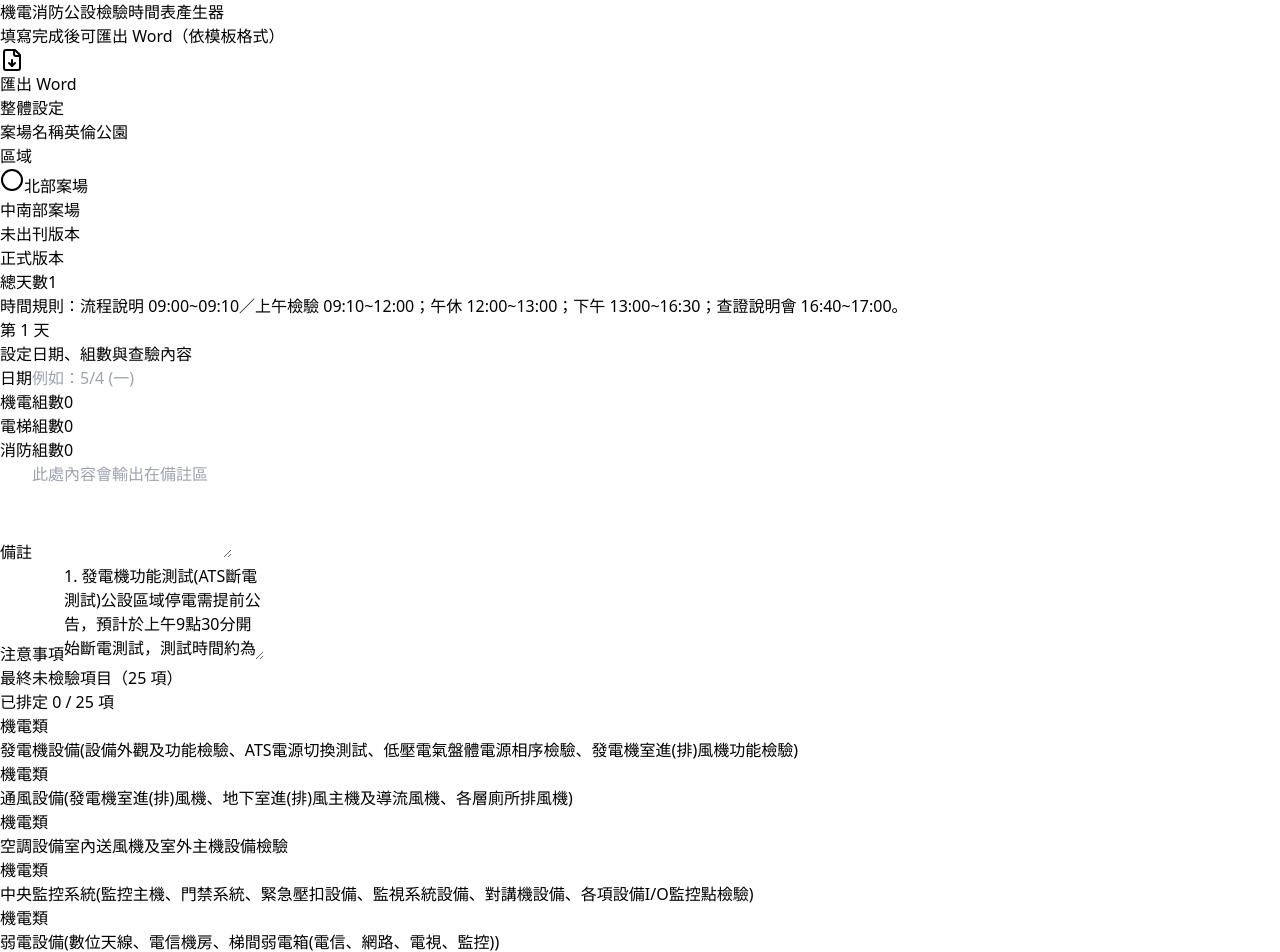
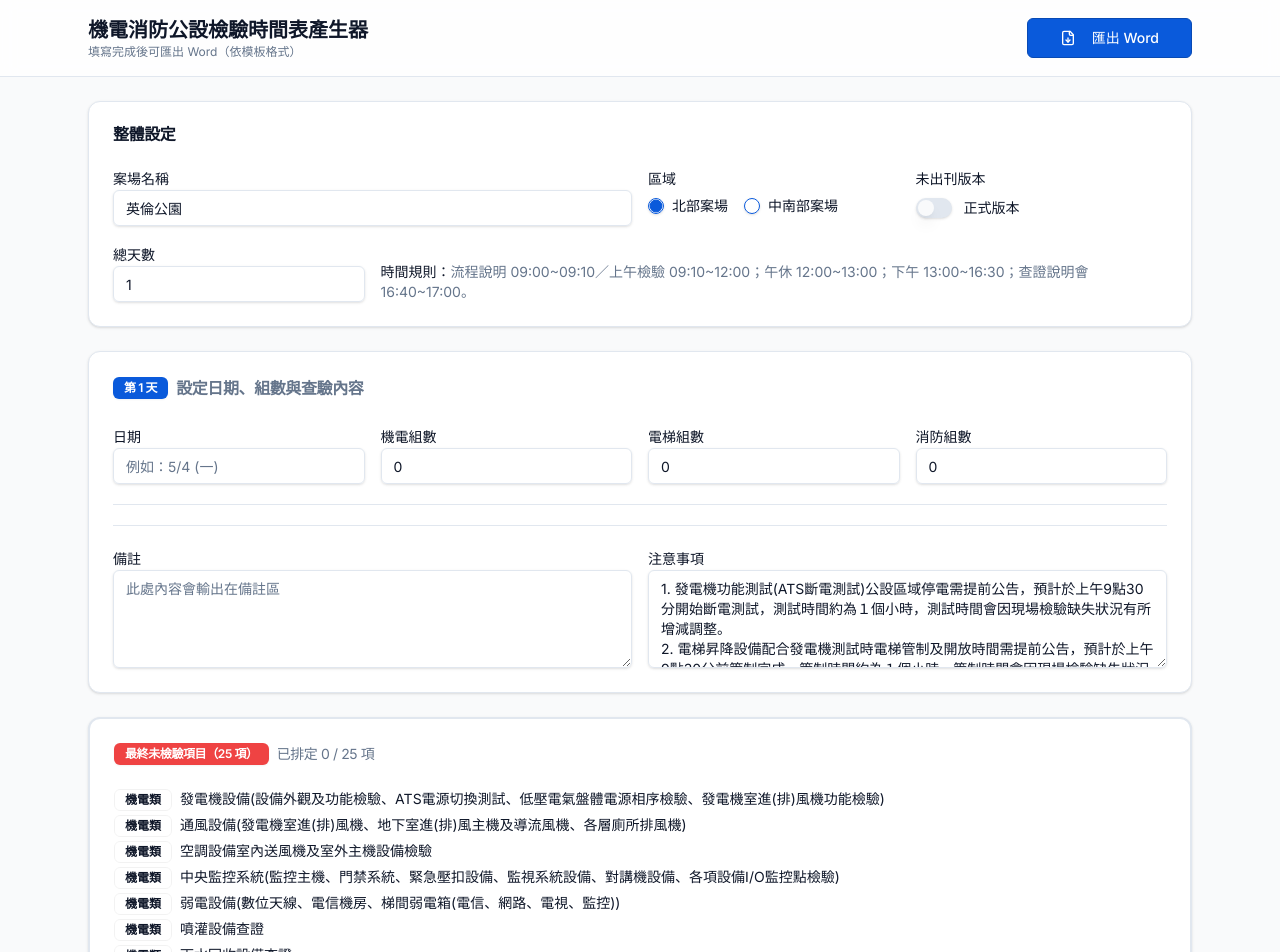
Before and after one commit to jerry99414-cloud/99, a React (Vite) app in the folder artifacts/inspection-schedule/: page / in a window 1280 px wide. Shown: the top 952 px of the page. Built offline with nearby package versions, Linux system fonts and the light colour scheme.

Commit message:
restore tailwind v4 ui

```diff
--- a/artifacts/inspection-schedule/src/index.css
+++ b/artifacts/inspection-schedule/src/index.css
@@ -1,3 +1,269 @@
-@tailwind base;
-@tailwind components;
-@tailwind utilities;
+@import "tailwindcss";
+@import "tw-animate-css";
+@plugin "@tailwindcss/typography";
+
+@custom-variant dark (&:is(.dark *));
+
+@theme inline {
+  --color-background: hsl(var(--background));
+  --color-foreground: hsl(var(--foreground));
+  --color-border: hsl(var(--border));
+  --color-input: hsl(var(--input));
+  --color-ring: hsl(var(--ring));
+
+  --color-card: hsl(var(--card));
+  --color-card-foreground: hsl(var(--card-foreground));
+  --color-card-border: hsl(var(--card-border));
+
+  --color-popover: hsl(var(--popover));
+  --color-popover-foreground: hsl(var(--popover-foreground));
+  --color-popover-border: hsl(var(--popover-border));
+
+  --color-primary: hsl(var(--primary));
+  --color-primary-foreground: hsl(var(--primary-foreground));
+  --color-primary-border: var(--primary-border);
+
+  --color-secondary: hsl(var(--secondary));
+  --color-secondary-foreground: hsl(var(--secondary-foreground));
+  --color-secondary-border: var(--secondary-border);
+
+  --color-muted: hsl(var(--muted));
+  --color-muted-foreground: hsl(var(--muted-foreground));
+  --color-muted-border: var(--muted-border);
+
+  --color-accent: hsl(var(--accent));
+  --color-accent-foreground: hsl(var(--accent-foreground));
+  --color-accent-border: var(--accent-border);
+
+  --color-destructive: hsl(var(--destructive));
+  --color-destructive-foreground: hsl(var(--destructive-foreground));
+  --color-destructive-border: var(--destructive-border);
+
+  --color-chart-1: hsl(var(--chart-1));
+  --color-chart-2: hsl(var(--chart-2));
+  --color-chart-3: hsl(var(--chart-3));
+  --color-chart-4: hsl(var(--chart-4));
+  --color-chart-5: hsl(var(--chart-5));
+
+  --color-sidebar: hsl(var(--sidebar));
+  --color-sidebar-foreground: hsl(var(--sidebar-foreground));
+  --color-sidebar-border: hsl(var(--sidebar-border));
+  --color-sidebar-primary: hsl(var(--sidebar-primary));
+  --color-sidebar-primary-foreground: hsl(var(--sidebar-primary-foreground));
+  --color-sidebar-primary-border: var(--sidebar-primary-border);
+  --color-sidebar-accent: hsl(var(--sidebar-accent));
+  --color-sidebar-accent-foreground: hsl(var(--sidebar-accent-foreground));
+  --color-sidebar-accent-border: var(--sidebar-accent-border);
+  --color-sidebar-ring: hsl(var(--sidebar-ring));
+
+  --font-sans: var(--app-font-sans);
+  --font-serif: var(--app-font-serif);
+  --font-mono: var(--app-font-mono);
+
+  --radius-sm: calc(var(--radius) - 4px);
+  --radius-md: calc(var(--radius) - 2px);
+  --radius-lg: var(--radius);
+  --radius-xl: calc(var(--radius) + 4px);
+}
+
+:root {
+  --button-outline: rgba(0,0,0, .10);
+  --badge-outline: rgba(0,0,0, .05);
+  --opaque-button-border-intensity: -8;
+  --elevate-1: rgba(0,0,0, .03);
+  --elevate-2: rgba(0,0,0, .08);
+
+  --background: 210 20% 98%;
+  --foreground: 222 47% 11%;
+  --border: 214 32% 91%;
+  --card: 0 0% 100%;
+  --card-foreground: 222 47% 11%;
+  --card-border: 214 32% 91%;
+  --sidebar: 210 20% 96%;
+  --sidebar-foreground: 222 47% 11%;
+  --sidebar-border: 214 32% 91%;
+  --sidebar-primary: 217 91% 45%;
+  --sidebar-primary-foreground: 0 0% 100%;
+  --sidebar-accent: 210 40% 96%;
+  --sidebar-accent-foreground: 222 47% 11%;
+  --sidebar-ring: 217 91% 60%;
+  --popover: 0 0% 100%;
+  --popover-foreground: 222 47% 11%;
+  --popover-border: 214 32% 91%;
+  --primary: 217 91% 45%;
+  --primary-foreground: 0 0% 100%;
+  --secondary: 210 40% 96%;
+  --secondary-foreground: 222 47% 11%;
+  --muted: 210 40% 96%;
+  --muted-foreground: 215 16% 47%;
+  --accent: 210 40% 94%;
+  --accent-foreground: 222 47% 11%;
+  --destructive: 0 84% 60%;
+  --destructive-foreground: 0 0% 100%;
+  --input: 214 32% 91%;
+  --ring: 217 91% 60%;
+  --chart-1: 217 91% 60%;
+  --chart-2: 142 71% 45%;
+  --chart-3: 38 92% 50%;
+  --chart-4: 271 81% 56%;
+  --chart-5: 0 84% 60%;
+
+  --app-font-sans: 'Noto Sans TC', 'PingFang TC', 'Microsoft JhengHei', 'Inter', sans-serif;
+  --app-font-serif: Georgia, serif;
+  --app-font-mono: Menlo, monospace;
+  --radius: .5rem;
+
+  --shadow-2xs: 0px 1px 2px 0px rgba(0,0,0, .04);
+  --shadow-xs: 0px 1px 2px 0px rgba(0,0,0, .05);
+  --shadow-sm: 0px 1px 2px 0px rgba(0,0,0, .05), 0px 1px 3px 0px rgba(0,0,0, .07);
+  --shadow: 0px 1px 3px 0px rgba(0,0,0, .08), 0px 1px 2px 0px rgba(0,0,0, .05);
+  --shadow-md: 0px 4px 6px -1px rgba(0,0,0, .07), 0px 2px 4px -2px rgba(0,0,0, .05);
+  --shadow-lg: 0px 10px 15px -3px rgba(0,0,0, .08), 0px 4px 6px -4px rgba(0,0,0, .05);
+  --shadow-xl: 0px 20px 25px -5px rgba(0,0,0, .08), 0px 8px 10px -6px rgba(0,0,0, .05);
+  --shadow-2xl: 0px 25px 50px -12px rgba(0,0,0, .15);
+  --tracking-normal: 0em;
+  --spacing: 0.25rem;
+
+  --sidebar-primary-border: hsl(var(--sidebar-primary));
+  --sidebar-primary-border: hsl(from hsl(var(--sidebar-primary)) h s calc(l + var(--opaque-button-border-intensity)) / alpha);
+  --sidebar-accent-border: hsl(var(--sidebar-accent));
+  --sidebar-accent-border: hsl(from hsl(var(--sidebar-accent)) h s calc(l + var(--opaque-button-border-intensity)) / alpha);
+  --primary-border: hsl(var(--primary));
+  --primary-border: hsl(from hsl(var(--primary)) h s calc(l + var(--opaque-button-border-intensity)) / alpha);
+  --secondary-border: hsl(var(--secondary));
+  --secondary-border: hsl(from hsl(var(--secondary)) h s calc(l + var(--opaque-button-border-intensity)) / alpha);
+  --muted-border: hsl(var(--muted));
+  --muted-border: hsl(from hsl(var(--muted)) h s calc(l + var(--opaque-button-border-intensity)) / alpha);
+  --accent-border: hsl(var(--accent));
+  --accent-border: hsl(from hsl(var(--accent)) h s calc(l + var(--opaque-button-border-intensity)) / alpha);
+  --destructive-border: hsl(var(--destructive));
+  --destructive-border: hsl(from hsl(var(--destructive)) h s calc(l + var(--opaque-button-border-intensity)) / alpha);
+}
+
+.dark {
+  --button-outline: rgba(255,255,255, .10);
+  --badge-outline: rgba(255,255,255, .05);
+  --opaque-button-border-intensity: 9;
+  --elevate-1: rgba(255,255,255, .04);
+  --elevate-2: rgba(255,255,255, .09);
+
+  --background: 222 47% 9%;
+  --foreground: 210 20% 98%;
+  --border: 217 33% 18%;
+  --card: 222 47% 11%;
+  --card-foreground: 210 20% 98%;
+  --card-border: 217 33% 18%;
+  --sidebar: 222 47% 9%;
+  --sidebar-foreground: 210 20% 98%;
+  --sidebar-border: 217 33% 18%;
+  --sidebar-primary: 217 91% 60%;
+  --sidebar-primary-foreground: 0 0% 100%;
+  --sidebar-accent: 217 33% 18%;
+  --sidebar-accent-foreground: 210 20% 98%;
+  --sidebar-ring: 217 91% 60%;
+  --popover: 222 47% 11%;
+  --popover-foreground: 210 20% 98%;
+  --popover-border: 217 33% 18%;
+  --primary: 217 91% 60%;
+  --primary-foreground: 0 0% 100%;
+  --secondary: 217 33% 18%;
+  --secondary-foreground: 210 20% 98%;
+  --muted: 217 33% 18%;
+  --muted-foreground: 215 20% 65%;
+  --accent: 217 33% 18%;
+  --accent-foreground: 210 20% 98%;
+  --destructive: 0 63% 51%;
+  --destructive-foreground: 210 20% 98%;
+  --input: 217 33% 18%;
+  --ring: 217 91% 60%;
+  --chart-1: 217 91% 60%;
+  --chart-2: 142 71% 45%;
+  --chart-3: 38 92% 50%;
+  --chart-4: 271 81% 56%;
+  --chart-5: 0 84% 60%;
+
+  --shadow-2xs: 0px 1px 2px 0px rgba(0,0,0, .25);
+  --shadow-xs: 0px 1px 2px 0px rgba(0,0,0, .3);
+  --shadow-sm: 0px 1px 2px 0px rgba(0,0,0, .3), 0px 1px 3px 0px rgba(0,0,0, .35);
+  --shadow: 0px 1px 3px 0px rgba(0,0,0, .35), 0px 1px 2px 0px rgba(0,0,0, .25);
+  --shadow-md: 0px 4px 6px -1px rgba(0,0,0, .4), 0px 2px 4px -2px rgba(0,0,0, .3);
+  --shadow-lg: 0px 10px 15px -3px rgba(0,0,0, .4), 0px 4px 6px -4px rgba(0,0,0, .3);
+  --shadow-xl: 0px 20px 25px -5px rgba(0,0,0, .4), 0px 8px 10px -6px rgba(0,0,0, .3);
+  --shadow-2xl: 0px 25px 50px -12px rgba(0,0,0, .55);
+}
+
+@layer base {
+  * {
+    @apply border-border;
+  }
+  body {
+    @apply font-sans antialiased bg-background text-foreground;
+  }
+}
+
+@layer utilities {
+  input[type="search"]::-webkit-search-cancel-button {
+    @apply hidden;
+  }
+  [contenteditable][data-placeholder]:empty::before {
+    content: attr(data-placeholder);
+    color: hsl(var(--muted-foreground));
+    pointer-events: none;
+  }
+  .no-default-hover-elevate {}
+  .no-default-active-elevate {}
+
+  .toggle-elevate::before,
+  .toggle-elevate-2::before {
+    content: "";
+    pointer-events: none;
+    position: absolute;
+    inset: 0px;
+    border-radius: inherit;
+    z-index: -1;
+  }
+  .toggle-elevate.toggle-elevated::before {
+    background-color: var(--elevate-2);
+  }
+  .border.toggle-elevate::before {
+    inset: -1px;
+  }
+
+  .hover-elevate:not(.no-default-hover-elevate),
+  .active-elevate:not(.no-default-active-elevate),
+  .hover-elevate-2:not(.no-default-hover-elevate),
+  .active-elevate-2:not(.no-default-active-elevate) {
+    position: relative;
+    z-index: 0;
+  }
+
+  .hover-elevate:not(.no-default-hover-elevate)::after,
+  .active-elevate:not(.no-default-active-elevate)::after,
+  .hover-elevate-2:not(.no-default-hover-elevate)::after,
+  .active-elevate-2:not(.no-default-active-elevate)::after {
+    content: "";
+    pointer-events: none;
+    position: absolute;
+    inset: 0px;
+    border-radius: inherit;
+    z-index: 999;
+  }
+
+  .hover-elevate:hover:not(.no-default-hover-elevate)::after,
+  .active-elevate:active:not(.no-default-active-elevate)::after {
+    background-color: var(--elevate-1);
+  }
+
+  .hover-elevate-2:hover:not(.no-default-hover-elevate)::after,
+  .active-elevate-2:active:not(.no-default-active-elevate)::after {
+    background-color: var(--elevate-2);
+  }
+
+  .border.hover-elevate:not(.no-hover-interaction-elevate)::after,
+  .border.active-elevate:not(.no-active-interaction-elevate)::after,
+  .border.hover-elevate-2:not(.no-hover-interaction-elevate)::after,
+  .border.active-elevate-2:not(.no-active-interaction-elevate)::after,
+  .border.hover-elevate:not(.no-hover-interaction-elevate)::after {
+    inset: -1px;
+  }
+}
--- a/artifacts/inspection-schedule/vite.config.ts
+++ b/artifacts/inspection-schedule/vite.config.ts
@@ -1,11 +1,15 @@
 import { defineConfig } from "vite";
 import react from "@vitejs/plugin-react";
+import tailwindcss from "@tailwindcss/vite";
 import path from "path";
 
 export default defineConfig({
   base: process.env.BASE_PATH || "/",
 
-  plugins: [react()],
+  plugins: [
+    react(),
+    tailwindcss(),
+  ],
 
   resolve: {
     alias: {
```
Also changed, not shown: artifacts/inspection-schedule/package.json (+4 -5 lines).
